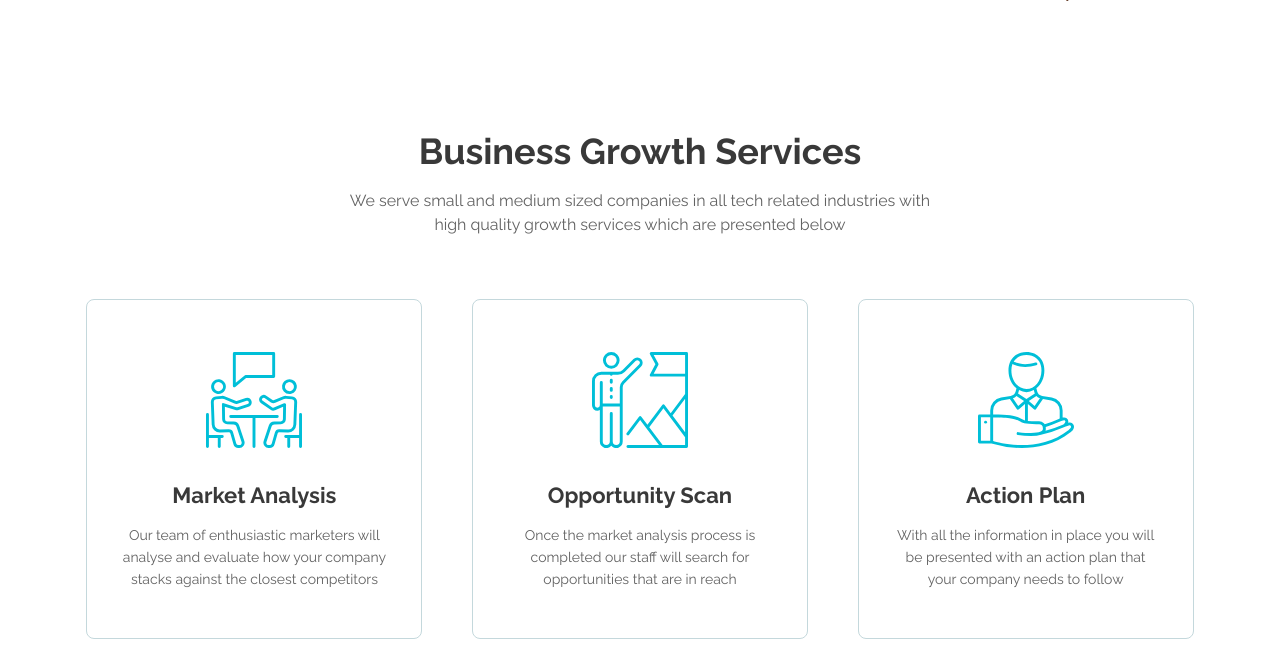
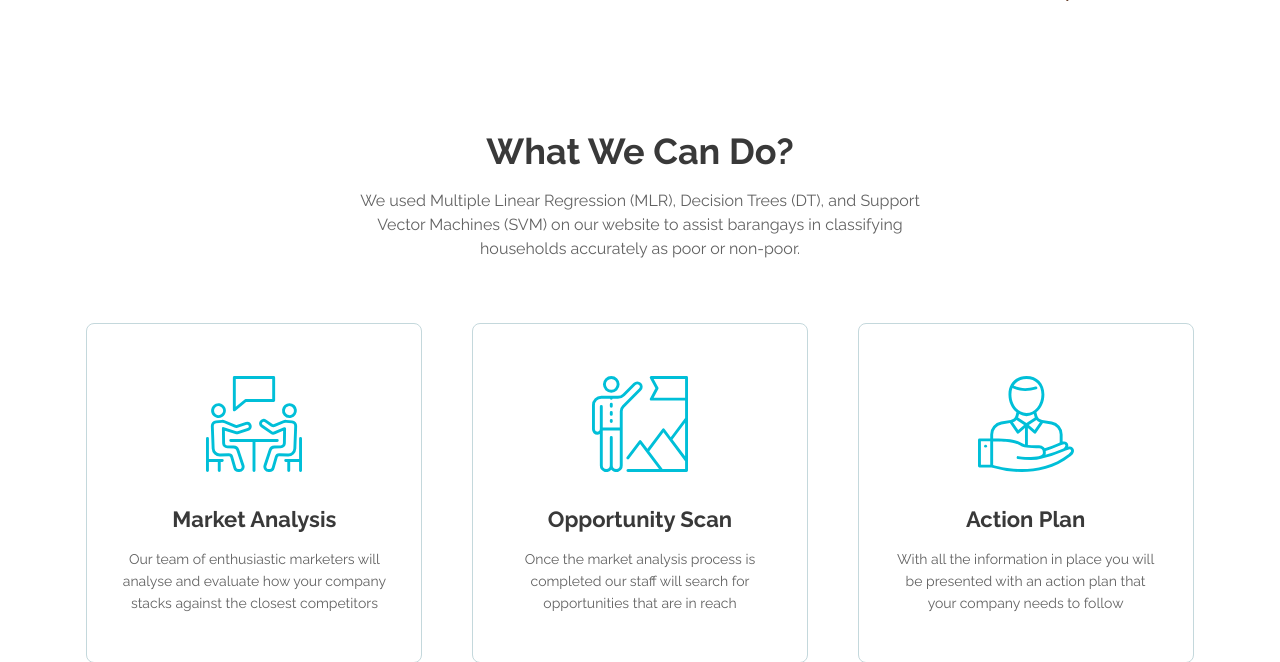
Before and after one commit to Chael07/Multi_dimensional, a Django app: page / in a window 1280 px wide. Shown: the part 660-1322 px from the top of the page. Run offline with Django 4.2, Linux system fonts and the light colour scheme; some libraries are stand-ins or nearby versions.

Commit message:
medyo edit unti

```diff
--- a/interface/templates/index.html
+++ b/interface/templates/index.html
@@ -31,8 +31,8 @@
         <div class="container">
             <div class="row">
                 <div class="col-lg-12">
-                    <h2>Business Growth Services</h2>
-                    <p class="p-heading p-large">We serve small and medium sized companies in all tech related industries with high quality growth services which are presented below</p>
+                    <h2>What We Can Do?</h2>
+                    <p class="p-heading p-large">We used Multiple Linear Regression (MLR), Decision Trees (DT), and Support Vector Machines (SVM) on our website to assist barangays in classifying households accurately as poor or non-poor.</p>
                 </div> <!-- end of col -->
             </div> <!-- end of row -->
             <div class="row">
--- a/static/css/admin-login.css
+++ b/static/css/admin-login.css
@@ -8,7 +8,7 @@
 }
 
 .ynq_body {
-  background: linear-gradient(90deg, #e9e9f5, #5d4be5);
+  background: linear-gradient(90deg, #e9e9f5, #1d00f7);
 }
 
 .ynq_container {
```
